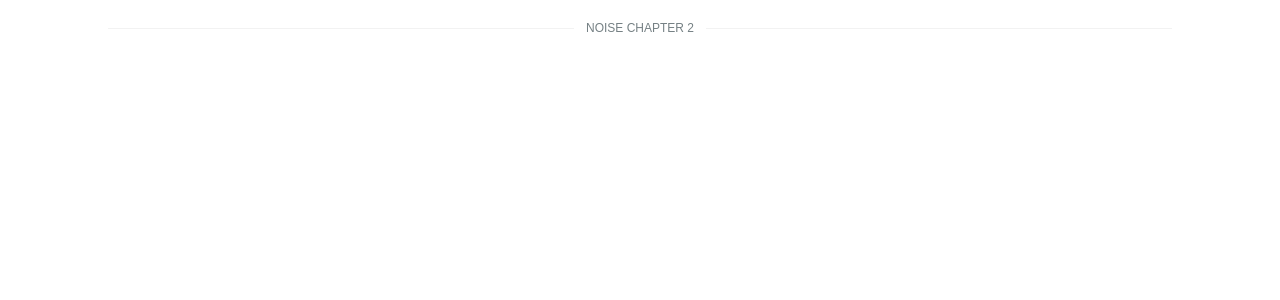
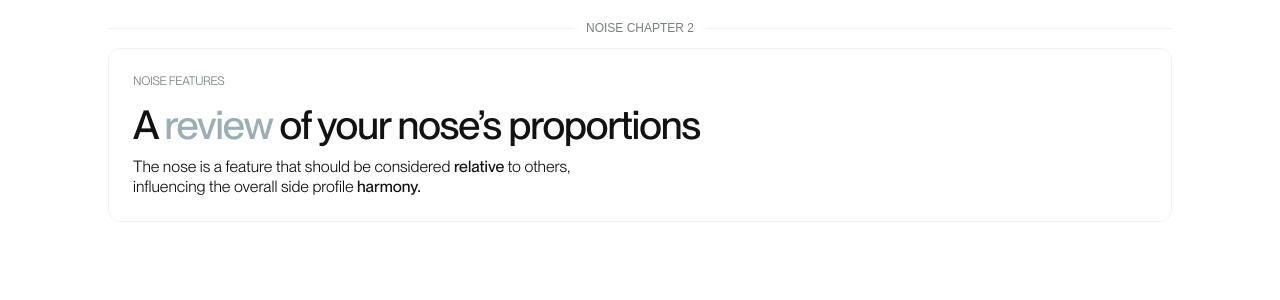
Before and after one commit to omarouhra/QOVES-FE-TEST, a Next.js app: page / in a window 1280 px wide. Shown: the top 300 px of the page. Built offline with nearby package versions, Linux system fonts and the light colour scheme.

Commit message:
feat: Noise features

```diff
--- a/src/app/page.tsx
+++ b/src/app/page.tsx
@@ -11,7 +11,23 @@ export default function Home() {
       </section>
 
       {/* Nose Features */}
-      <section></section>
+      <section className="border border-[#F2F2F2] p-6 rounded-xl space-y-5">
+        <p className=" font-zagma text-[#758084] uppercase text-xs tracking-tight">
+          Noise features
+        </p>
+        <div className="space-y-4">
+          <h1 className="text-2xl md:text-[32px] lg:text-[40px] text-[#121212] leading-7 md:leading-8  tracking-tight font-semibold ">
+            A <span className="text-[#9AAEB5]">review</span> of your nose’s
+            proportions
+          </h1>
+          <p className="text-[#121212] leading-[18px] max-w-lg md:leading-5">
+            The nose is a feature that should be considered{" "}
+            <span className="font-semibold">relative</span> to others,
+            influencing the overall side profile
+            <span className="font-semibold"> harmony.</span>
+          </p>
+        </div>
+      </section>
 
       {/* Container */}
 
```
